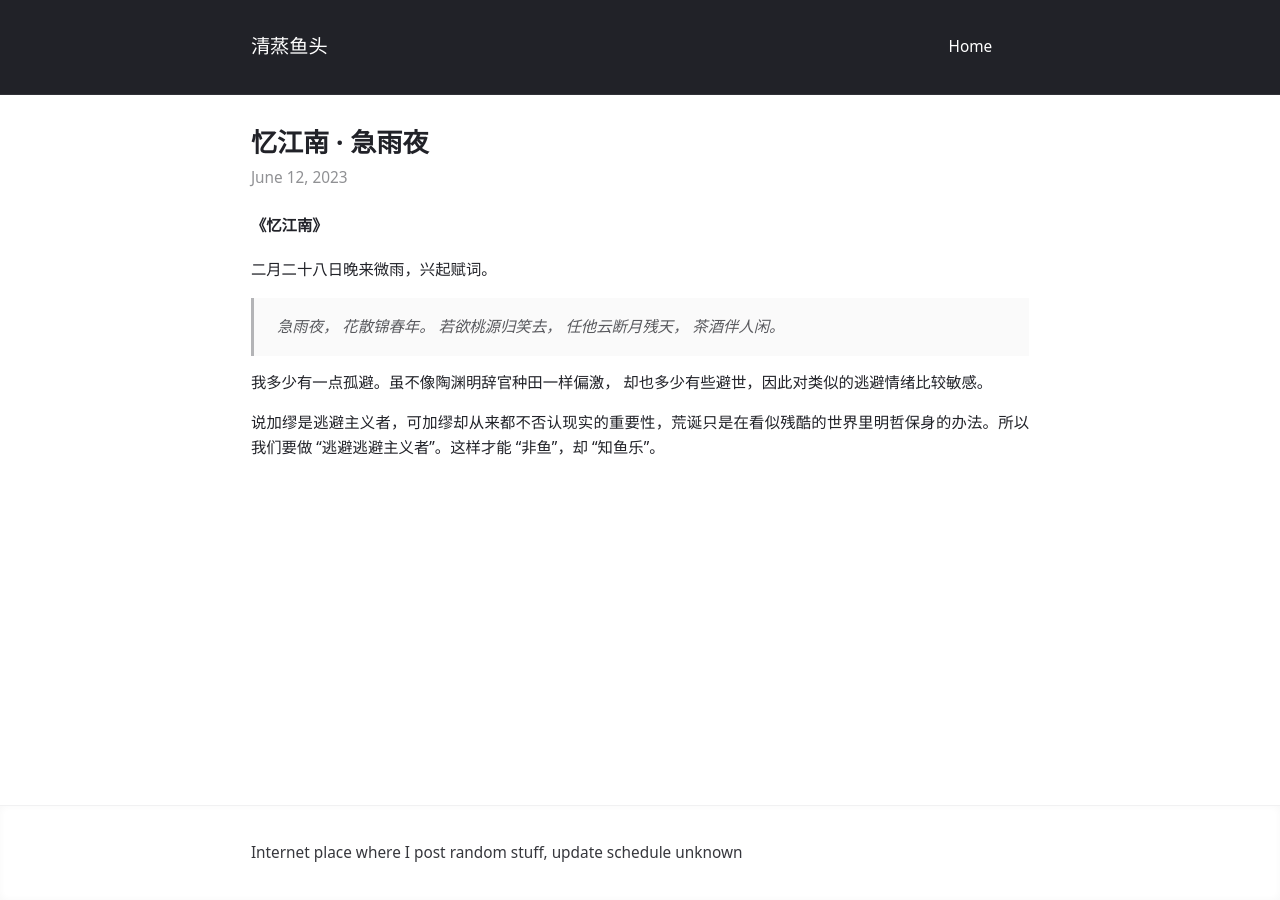
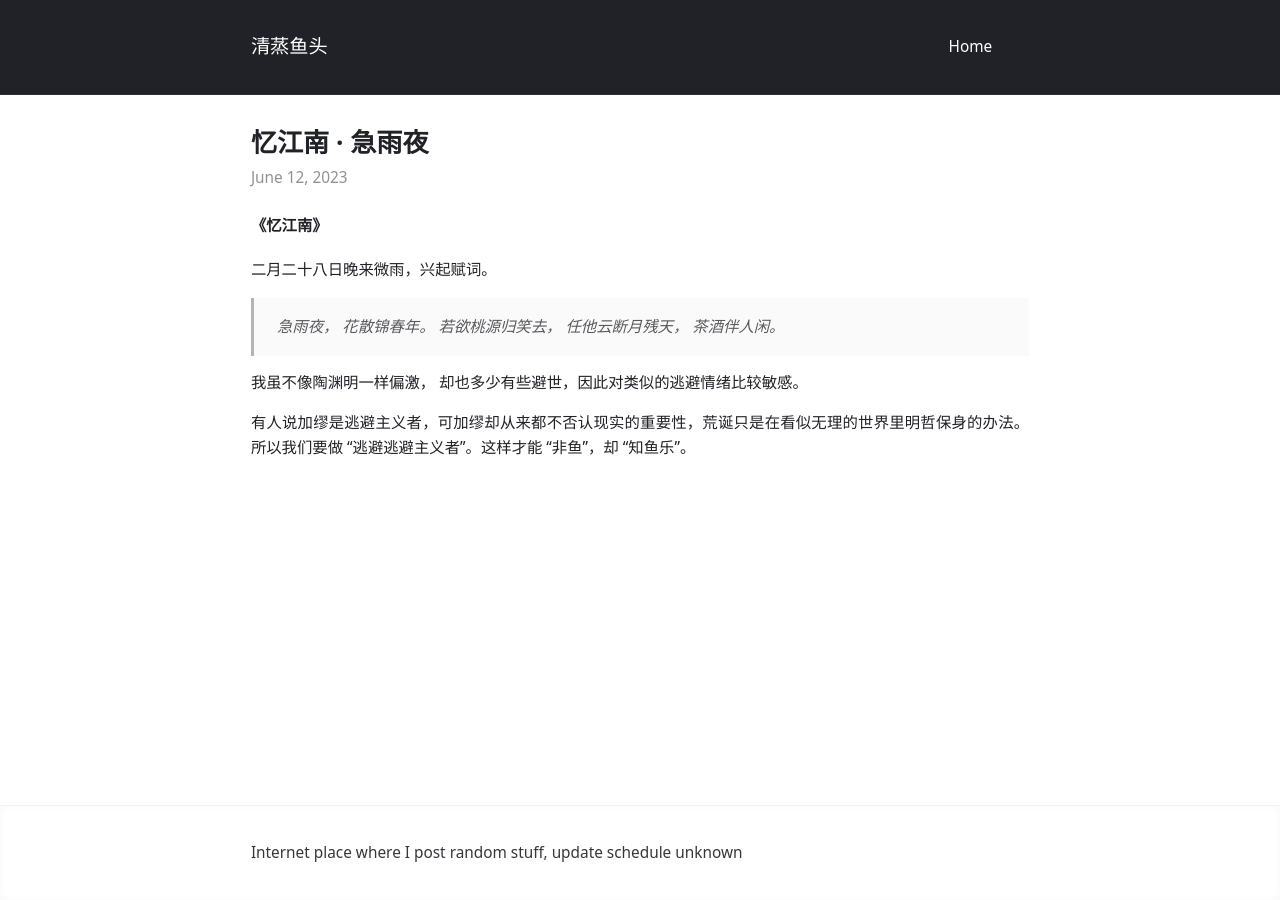
Before and after one commit to chris-zy-liu/chris-zy-liu.github.io, a Jekyll site: the page built from _posts/2023-06-12-poetry1.md, in a window 1280 px wide. Built offline with Jekyll 4.4.1, drawn with Linux system fonts in a browser that asks for light colours.

Commit message:
Edit post

```diff
--- a/_posts/2023-06-12-poetry1.md
+++ b/_posts/2023-06-12-poetry1.md
@@ -13,6 +13,6 @@ categories: poetry
 > *任他云断月残天，*
 > *茶酒伴人闲。*
 
-我多少有一点孤避。虽不像陶渊明辞官种田一样偏激， 却也多少有些避世，因此对类似的逃避情绪比较敏感。
+我虽不像陶渊明一样偏激， 却也多少有些避世，因此对类似的逃避情绪比较敏感。
 
-说加缪是逃避主义者，可加缪却从来都不否认现实的重要性，荒诞只是在看似残酷的世界里明哲保身的办法。所以我们要做 “逃避逃避主义者”。这样才能 “非鱼”，却 “知鱼乐”。
+有人说加缪是逃避主义者，可加缪却从来都不否认现实的重要性，荒诞只是在看似无理的世界里明哲保身的办法。所以我们要做 “逃避逃避主义者”。这样才能 “非鱼”，却 “知鱼乐”。
```
